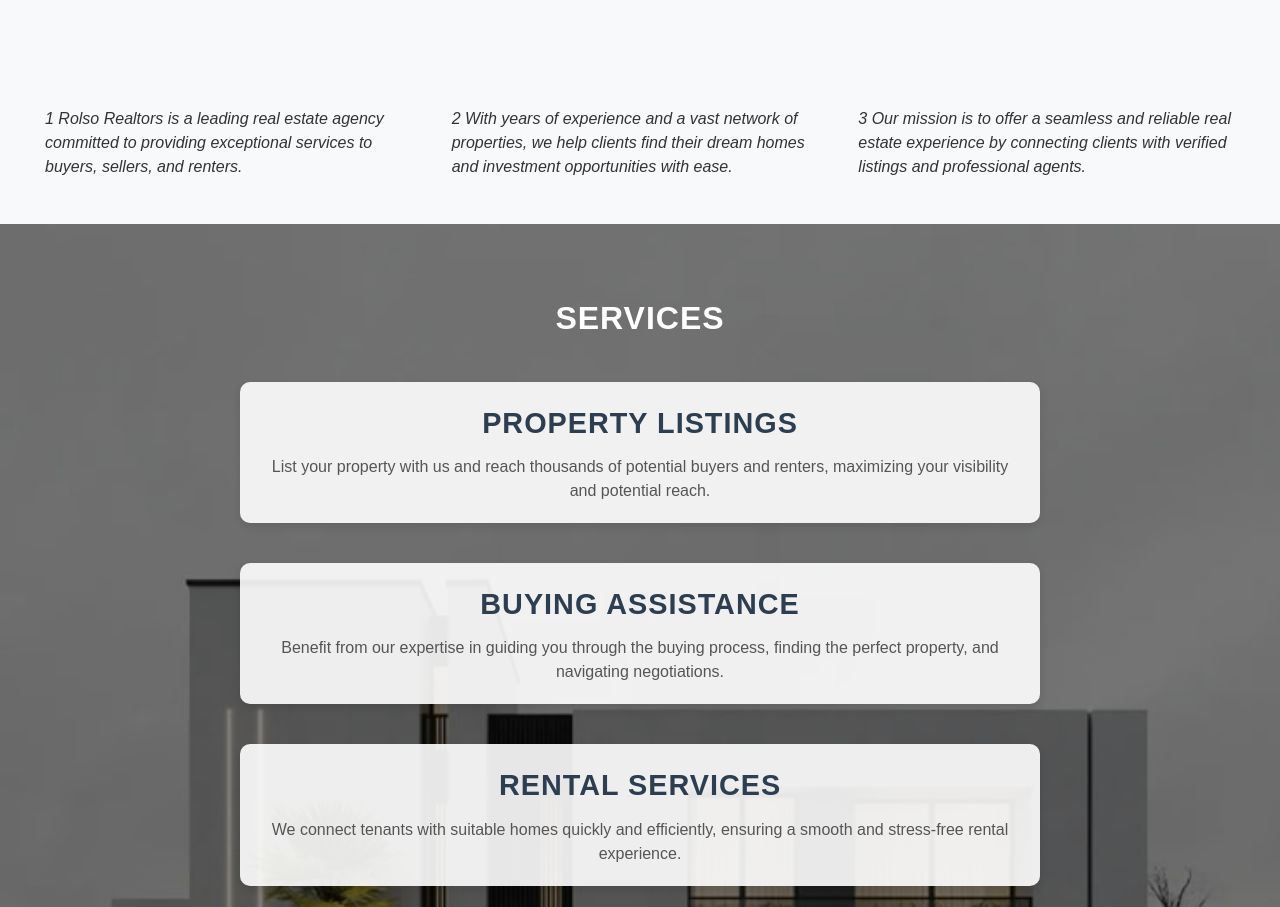
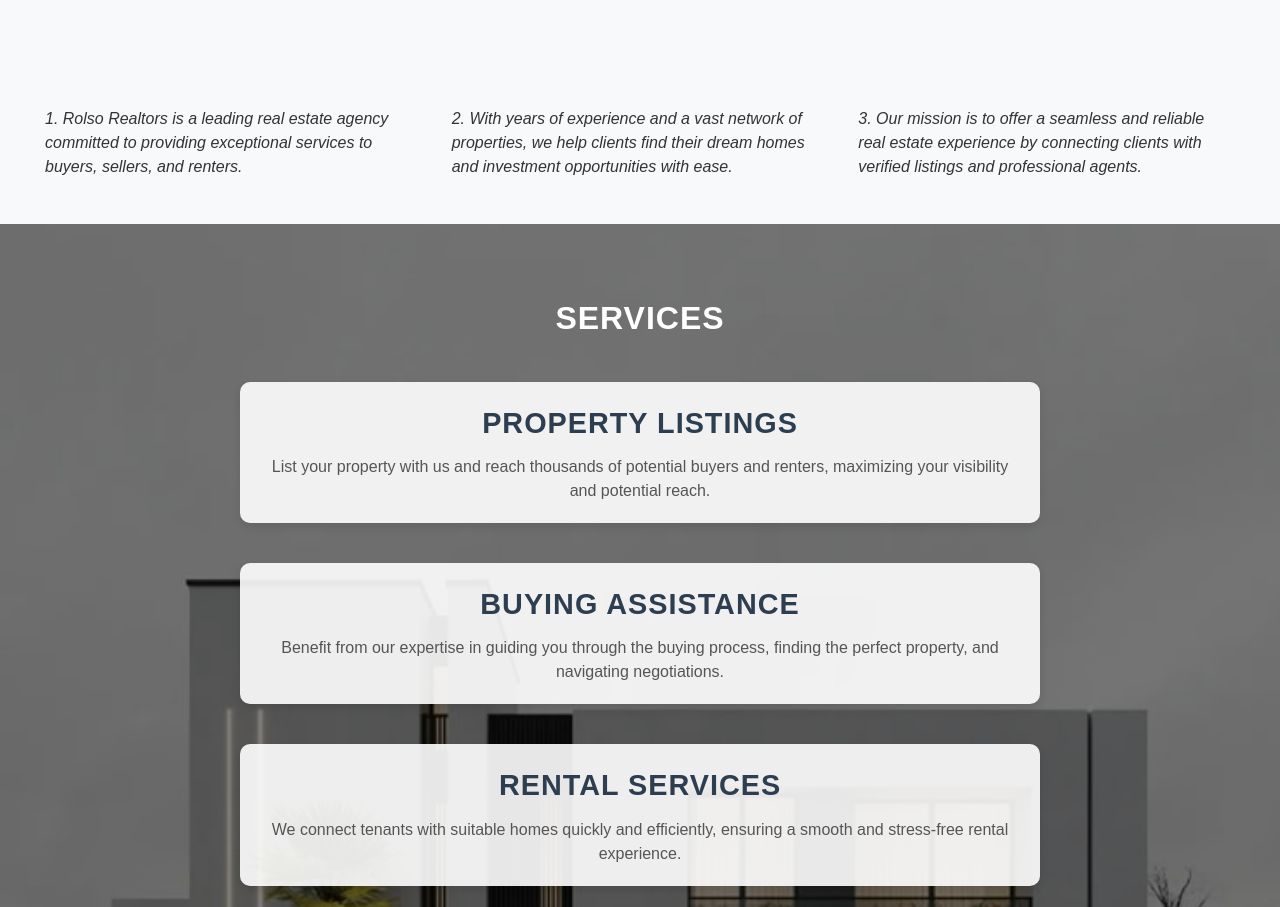
Before and after one commit to SAREMY-9/rolso-realty, a plain HTML site: page index.html in a window 1280 px wide. Shown: the part 2611-3518 px from the top of the page. Drawn offline with nearby package versions, Linux system fonts and the light colour scheme; a script that the page names is missing.

Commit message:
Sleek UI

```diff
--- a/index.html
+++ b/index.html
@@ -340,7 +340,7 @@
             <section class="call2Action">
 
 
-                <i>1
+                <i>1.
                     Rolso Realtors is a leading real
                     estate agency committed to
                     providing exceptional services to
@@ -352,7 +352,7 @@
 
 
 
-                <i>2
+                <i>2.
                     With years of experience and a
                     vast network of properties, we
                     help clients find their dream
@@ -366,7 +366,7 @@
             <section class="call2Action">
 
 
-                <i>3
+                <i>3.
                     Our mission is to offer a
                     seamless and reliable real estate
                     experience by connecting clients
```
Also changed, not shown: listings.html (+9 -4 lines), services.html (+1 -1 lines).
